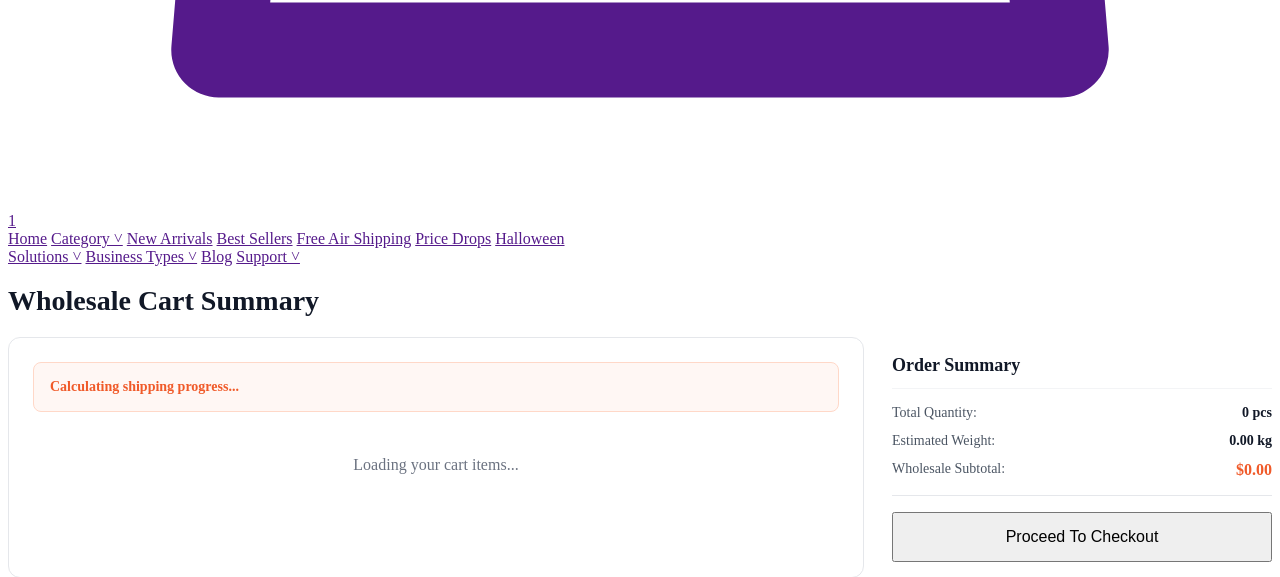
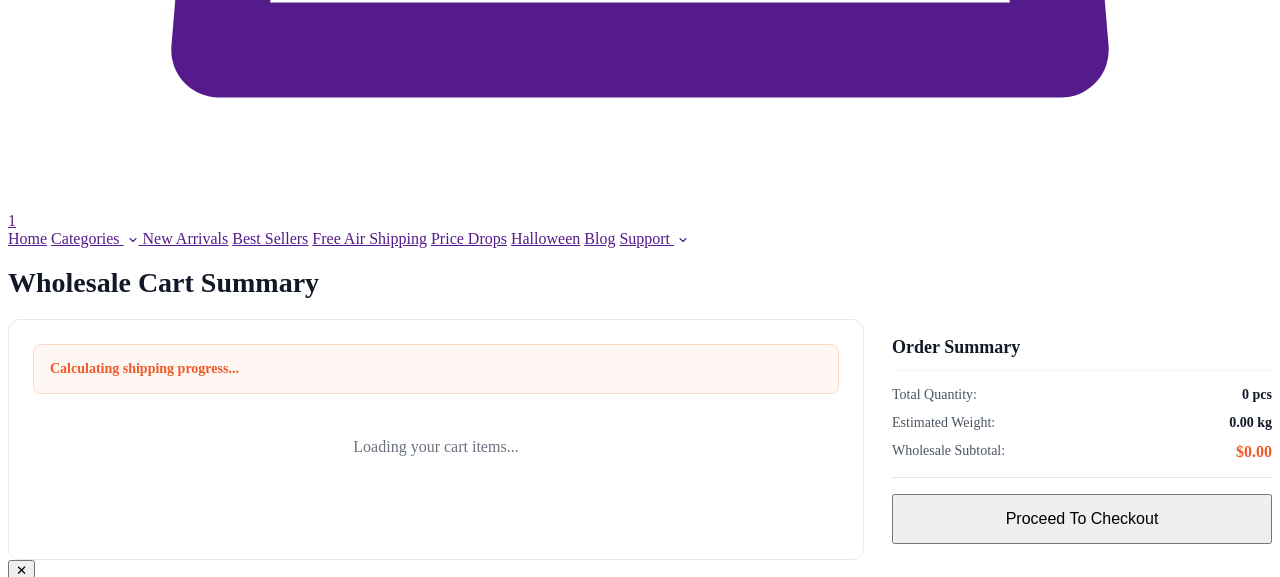
Before and after one commit to madhwalshivam/b2b-importwala, a PHP site: the page made by views/web/cart.php in a window 1280 px wide. Shown: the part 3800-4377 px from the top of the page. Run offline with PHP 8.4, Linux system fonts and the light colour scheme; the template is opened without the code that fills it, so the values that code supplies are empty; some web fonts are replaced.

Commit message:
style: replace literal 'v' text with crisp SVG chevron-down dropdown icons in navbar

```diff
--- a/views/web/layout.php
+++ b/views/web/layout.php
@@ -49,7 +49,8 @@
         <!-- Ship to / Language / Currency Popover Wrapper -->
         <div class="ship-to-popover-wrapper">
           <button type="button" class="ship-to-trigger-btn" onclick="toggleShipToPopover(event)" id="shipToTriggerBtn">
-            <span id="triggerLangText">EN</span> - <span id="triggerCurrText">USD</span> ˅
+            <span id="triggerLangText">EN</span> - <span id="triggerCurrText">USD</span>
+            <svg class="dropdown-chevron" width="12" height="12" viewBox="0 0 24 24" fill="none" stroke="currentColor" stroke-width="2.2" stroke-linecap="round" stroke-linejoin="round" style="margin-left:3px; display:inline-block; vertical-align:middle;"><path d="M6 9l6 6 6-6"/></svg>
           </button>
 
           <!-- Popover Dropdown Menu -->
@@ -109,21 +110,21 @@
     <!-- Category Sub-Nav Bar -->
     <nav class="nav-categories-bar">
       <div class="nav-categories-inner">
-        <div class="nav-categories-left">
         <a href="<?= url('') ?>" class="nav-category-link active">Home</a>
-          <a href="<?= url('catalog') ?>" class="nav-category-link">Category ˅</a>
+        <a href="<?= url('catalog') ?>" class="nav-category-link">
+          Categories
+          <svg class="dropdown-chevron" width="12" height="12" viewBox="0 0 24 24" fill="none" stroke="currentColor" stroke-width="2.2" stroke-linecap="round" stroke-linejoin="round" style="margin-left:3px; display:inline-block; vertical-align:middle;"><path d="M6 9l6 6 6-6"/></svg>
+        </a>
         <a href="<?= url('catalog?sort=newest') ?>" class="nav-category-link">New Arrivals</a>
         <a href="<?= url('catalog?sort=popular') ?>" class="nav-category-link">Best Sellers</a>
         <a href="<?= url('catalog?free_shipping=1') ?>" class="nav-category-link">Free Air Shipping</a>
         <a href="<?= url('catalog?price_drops=1') ?>" class="nav-category-link">Price Drops</a>
         <a href="<?= url('catalog?q=halloween') ?>" class="nav-category-link">Halloween</a>
-        </div>
-        <div class="nav-categories-right">
-          <a href="<?= url('solutions') ?>" class="nav-category-link">Solutions ˅</a>
-          <a href="<?= url('business-types') ?>" class="nav-category-link">Business Types ˅</a>
         <a href="<?= url('blog') ?>" class="nav-category-link">Blog</a>
-          <a href="<?= url('support') ?>" class="nav-category-link">Support ˅</a>
-        </div>
+        <a href="<?= url('support') ?>" class="nav-category-link">
+          Support
+          <svg class="dropdown-chevron" width="12" height="12" viewBox="0 0 24 24" fill="none" stroke="currentColor" stroke-width="2.2" stroke-linecap="round" stroke-linejoin="round" style="margin-left:3px; display:inline-block; vertical-align:middle;"><path d="M6 9l6 6 6-6"/></svg>
+        </a>
       </div>
     </nav>
   </header>
```
Also changed, not shown: public/assets/css/everful-theme.css. Lines whose indentation alone changed are shown as unchanged.
